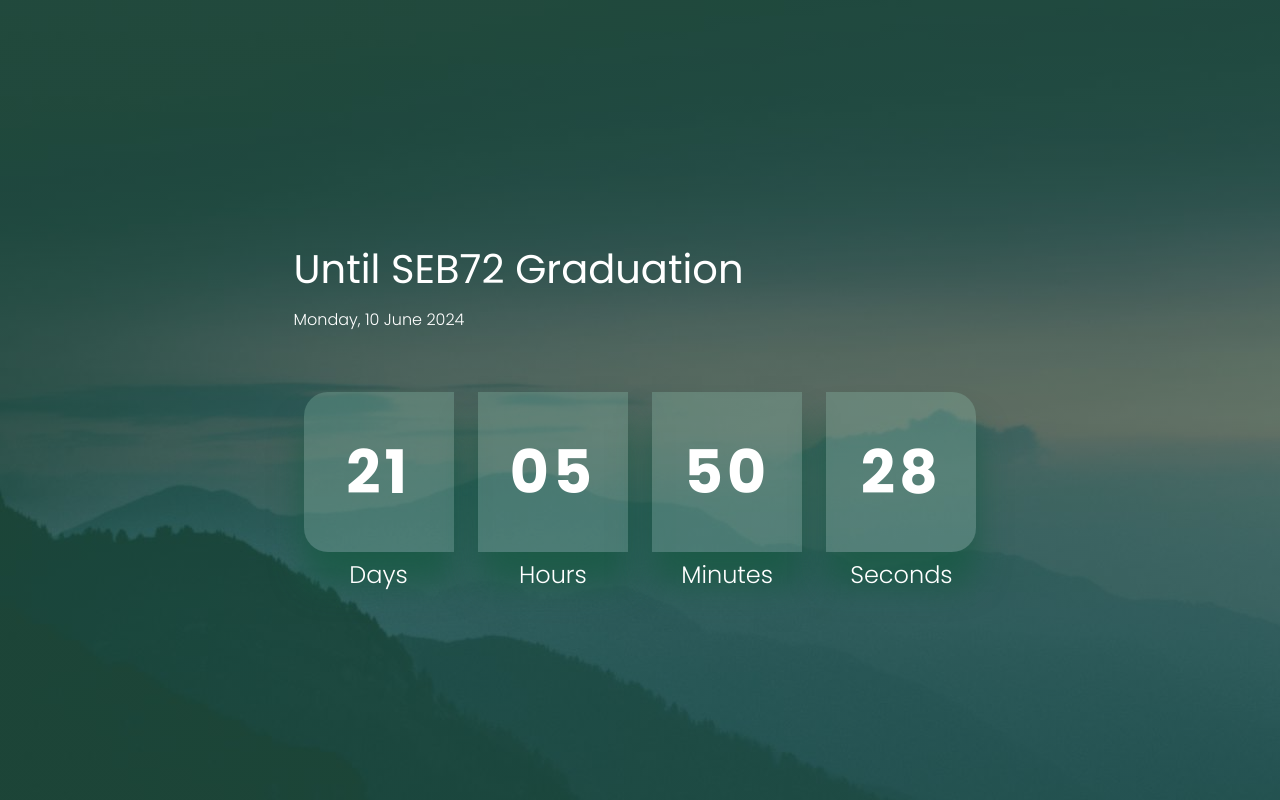
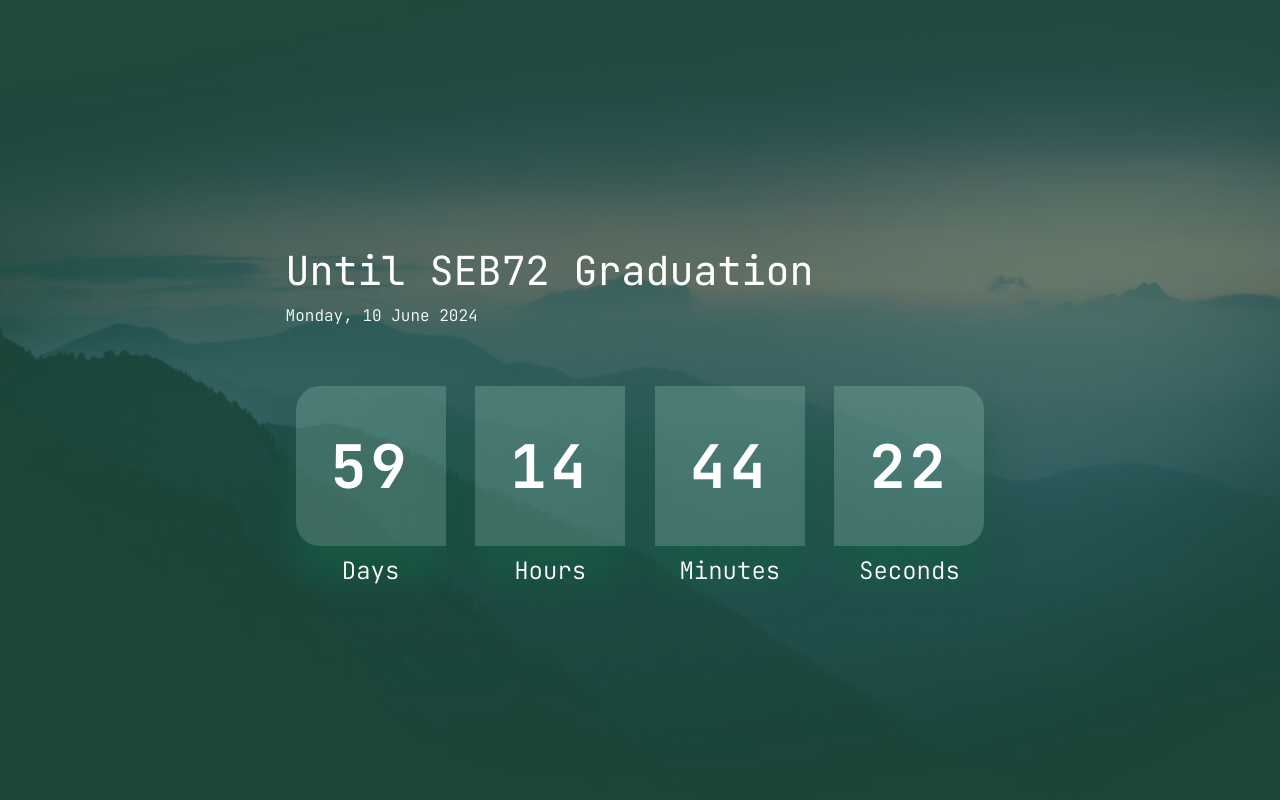
Before and after one commit to sarmaakondi/js-countdown-timer, a plain HTML site: page index.html in a window 1280 px wide. Drawn offline with Linux system fonts and the light colour scheme.

Commit message:
Implemented logic to update the remaining time in days, hours, minutes and seconds

```diff
--- a/index.html
+++ b/index.html
@@ -8,7 +8,7 @@
     <link rel="preconnect" href="https://fonts.googleapis.com" />
     <link rel="preconnect" href="https://fonts.gstatic.com" crossorigin />
     <link
-      href="https://fonts.googleapis.com/css2?family=Poppins:ital,wght@0,100;0,200;0,300;0,400;0,500;0,600;0,700;0,800;0,900;1,100;1,200;1,300;1,400;1,500;1,600;1,700;1,800;1,900&display=swap"
+      href="https://fonts.googleapis.com/css2?family=JetBrains+Mono:ital,wght@0,100..800;1,100..800&display=swap"
       rel="stylesheet"
     />
     <link rel="stylesheet" href="style.css" />
@@ -17,21 +17,21 @@
   <body>
     <div class="container">
       <h1 id="title">Until SEB72 Graduation</h1>
-      <p id="date">Monday, 10 June 2024</p>
+      <p id="date"></p>
       <div class="counter first">
-        <span id="days">21</span>
+        <span id="days" class="time-unit"></span>
         <small>Days</small>
       </div>
       <div class="counter">
-        <span id="hours">05</span>
+        <span id="hours" class="time-unit"></span>
         <small>Hours</small>
       </div>
       <div class="counter">
-        <span id="minutes">50</span>
+        <span id="minutes" class="time-unit"></span>
         <small>Minutes</small>
       </div>
       <div class="counter last">
-        <span id="seconds">28</span>
+        <span id="seconds" class="time-unit"></span>
         <small>Seconds</small>
       </div>
     </div>
--- a/script.js
+++ b/script.js
@@ -0,0 +1,52 @@
+const daysElement = document.getElementById("days");
+const hoursElement = document.getElementById("hours");
+const minutesElement = document.getElementById("minutes");
+const secondsElement = document.getElementById("seconds");
+const dateElement = document.getElementById("date");
+const targetDate = new Date(2024, 7, 9);
+
+// update the current date
+const formattedDate = formatDate(new Date());
+dateElement.textContent = formattedDate;
+
+// format given date to 'Day, Date Month Year' format
+function formatDate(date) {
+  const day = date.toLocaleDateString("en-US", { weekday: "long" });
+  const month = date.toLocaleDateString("en-US", { month: "long" });
+  const dayOfMonth = date.getDate();
+  const year = date.getFullYear();
+
+  return `${day}, ${dayOfMonth} ${month} ${year}`;
+}
+
+// calculate remaining days, hours, minutes and seconds
+function calculateRemainingTime() {
+  const today = new Date();
+  const timeDifference = targetDate - today;
+  const msPerSec = 1000;
+  const msPerDay = 1000 * 60 * 60 * 24;
+  const msPerHour = 1000 * 60 * 60;
+  const msPerMinute = 1000 * 60;
+
+  const days = Math.floor(timeDifference / msPerDay);
+  const hours = Math.floor((timeDifference % msPerDay) / msPerHour);
+  const minutes = Math.floor((timeDifference % msPerHour) / msPerMinute);
+  const seconds = Math.floor((timeDifference % msPerMinute) / msPerSec);
+
+  return { days, hours, minutes, seconds };
+}
+
+// update the remaining time
+function updateTime() {
+  const timeRemaining = calculateRemainingTime();
+  daysElement.textContent = timeRemaining.days;
+  hoursElement.textContent = timeRemaining.hours.toString().padStart(2, "0");
+  minutesElement.textContent = timeRemaining.minutes
+    .toString()
+    .padStart(2, "0");
+  secondsElement.textContent = timeRemaining.seconds
+    .toString()
+    .padStart(2, "0");
+}
+
+setInterval(updateTime, 1000);
--- a/style.css
+++ b/style.css
@@ -6,9 +6,10 @@
 
 body {
   background-image: url("background.jpg");
+  background-size: cover;
   background-color: transparent;
   background-blend-mode: multiply;
-  font-family: "Poppins", sans-serif;
+  font-family: "JetBrains Mono", sans-serif;
   display: flex;
   align-items: center;
   justify-content: center;
```
